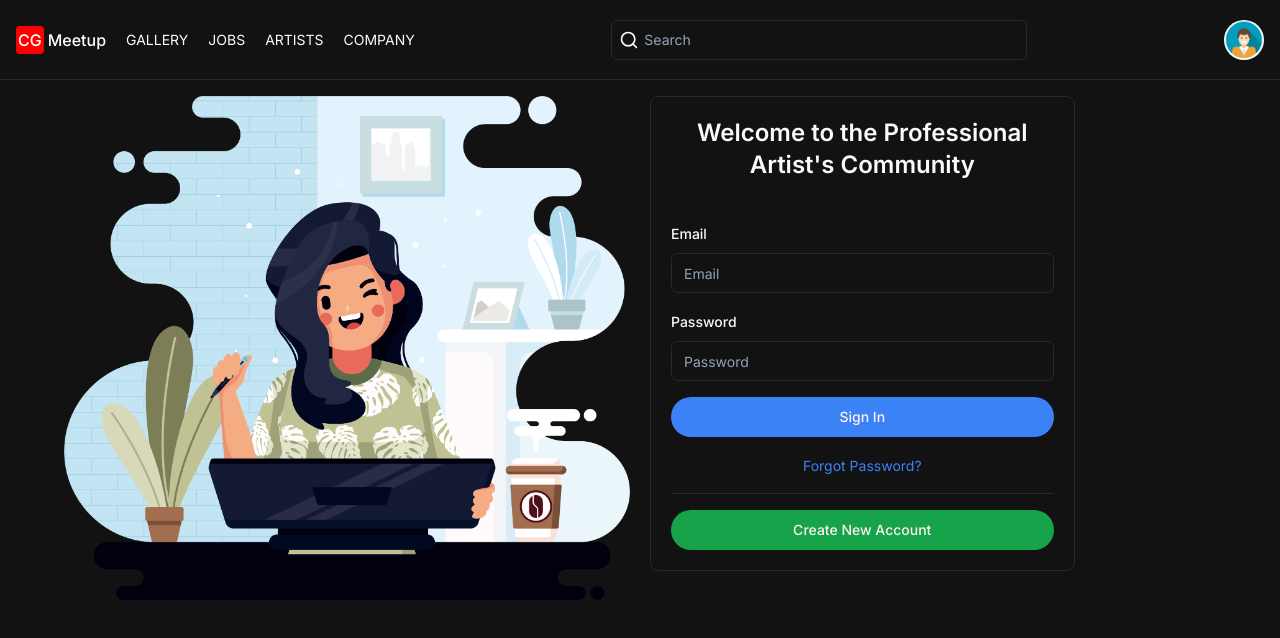
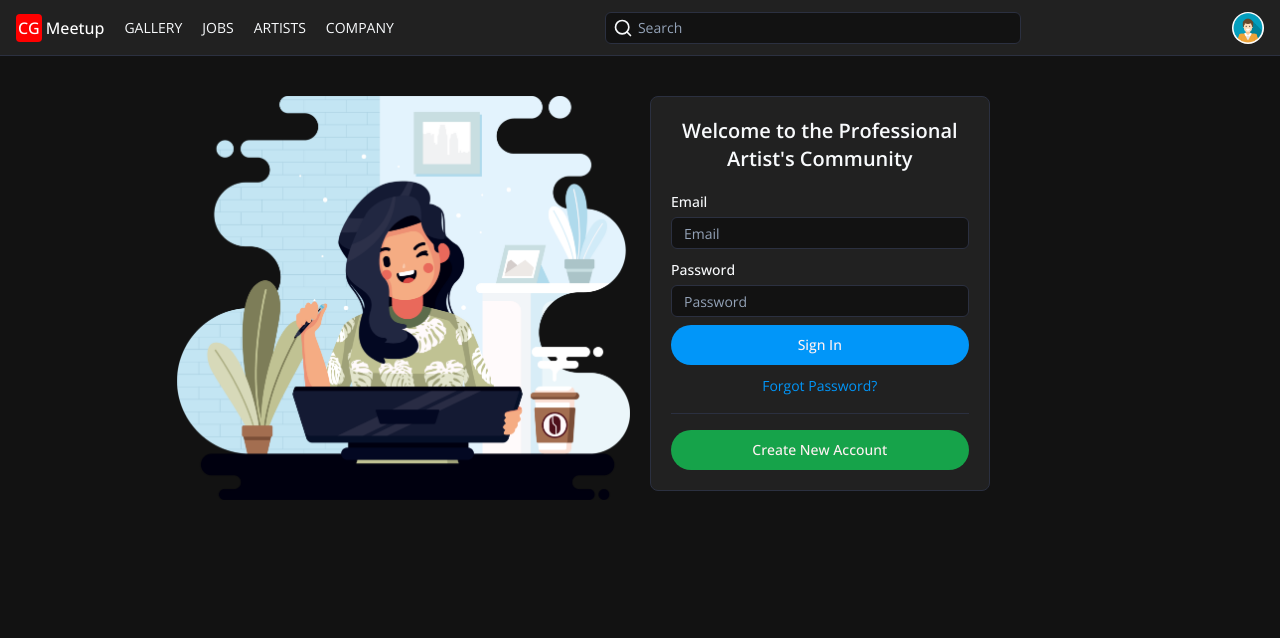
Before and after one commit to DEBargha2004/cgmeetup, a Next.js app: page / in a window 1280 px wide. Shown: the top 638 px of the page. Built offline with nearby package versions, Linux system fonts and the light colour scheme.

Commit message:
fix
border color and background color fixed

```diff
--- a/src/app/globals.css
+++ b/src/app/globals.css
@@ -10,7 +10,7 @@
     --card-foreground: 222.2 84% 4.9%;
     --popover: 0 0% 100%;
     --popover-foreground: 222.2 84% 4.9%;
-    --primary: 221.2 83.2% 53.3%;
+    --primary: 204 99% 49%;
     --success: 142.1 76.2% 36.3%;
     --success-foreground: 355.7 100% 97.3%;
     --primary-foreground: 355.7 100% 97.3%;
@@ -26,7 +26,7 @@
     --dark-accent-foreground: 355.7 100% 97.3%;
     --light-accent: 0 0% 13%;
     --light-accent-foreground: 355.7 100% 97.3%;
-    --border: 214.3 31.8% 91.4%;
+    --border: 225 19% 21%;
     --input: 214.3 31.8% 91.4%;
     --ring: 221.2 83.2% 53.3%;
     --radius: 0.5rem;
@@ -39,7 +39,7 @@
     --card-foreground: 210 40% 98%;
     --popover: 222.2 84% 4.9%;
     --popover-foreground: 210 40% 98%;
-    --primary: 217.2 91.2% 59.8%;
+    --primary: 204 99% 49%;
     --primary-foreground: 355.7 100% 97.3%;
     --success: 142.1 76.2% 36.3%;
     --success-foreground: 355.7 100% 97.3%;
@@ -49,9 +49,13 @@
     --muted-foreground: 215 20.2% 65.1%;
     --accent: 217.2 32.6% 17.5%;
     --accent-foreground: 210 40% 98%;
+    --dark-accent: 0 0% 7%;
+    --dark-accent-foreground: 355.7 100% 97.3%;
+    --light-accent: 0 0% 13%;
+    --light-accent-foreground: 355.7 100% 97.3%;
     --destructive: 0 62.8% 30.6%;
     --destructive-foreground: 210 40% 98%;
-    --border: 217.2 32.6% 17.5%;
+    --border: 225 19% 21%;
     --input: 217.2 32.6% 17.5%;
     --ring: 224.3 76.3% 48%;
   }
--- a/src/app/layout.tsx
+++ b/src/app/layout.tsx
@@ -1,11 +1,11 @@
 import type { Metadata } from 'next'
-import { Inter } from 'next/font/google'
+import { Inter, Open_Sans, Roboto } from 'next/font/google'
 import './globals.css'
 import { ThemeProvider } from '@/provider/theme-provider'
 import { cn } from '@/lib/utils'
 import { Navbar } from '@/components/custom'
 
-const inter = Inter({ subsets: ['latin'] })
+const inter = Open_Sans({ subsets: ['cyrillic'] })
 
 export const metadata: Metadata = {
   title: 'Create Next App',
@@ -26,8 +26,8 @@ export default function RootLayout ({
           enableSystem
           disableTransitionOnChange
         >
-          <Navbar className='h-[10%]' />
-          <div className='h-[90%]'>{children}</div>
+          <Navbar className='h-[7%]' />
+          <div className='h-[93%]'>{children}</div>
         </ThemeProvider>
       </body>
     </html>
--- a/src/app/page.tsx
+++ b/src/app/page.tsx
@@ -7,21 +7,22 @@ import Link from 'next/link'
 
 export default function Home () {
   return (
-    <main className='h-full w-[90%] mx-auto grid grid-cols-2 gap-5 pt-4'>
-      <div className=''>
+    <main className='h-full w-[90%] mx-auto grid grid-cols-2 gap-5  pt-10'>
+      <div className='flex justify-end items-start'>
         <Image
           src={landing_page}
           alt='landing_page'
           height={500}
           width={500}
-          className=' w-full object-contain'
+          className='w-[80%] object-contain'
         />
       </div>
+      <div className='flex justify-start items-start'>
         <div
-        className='flex flex-col justify-start items-center gap-10
-      h-fit rounded-lg w-3/4 text-center bg-darkAccent border py-5 px-2'
+          className='flex flex-col justify-center items-center gap-4
+      h-fit rounded-lg w-[60%] text-center bg-lightAccent border py-5 px-2'
         >
-        <h1 className='text-2xl font-semibold mx-auto'>
+          <h1 className='text-xl font-semibold mx-auto'>
             Welcome to the Professional Artist's Community
           </h1>
           <div
@@ -37,6 +38,7 @@ export default function Home () {
             </Link>
           </div>
         </div>
+      </div>
     </main>
   )
 }
--- a/src/components/custom/form/sign-in.tsx
+++ b/src/components/custom/form/sign-in.tsx
@@ -24,7 +24,7 @@ export default function SignInForm () {
     <Form {...form}>
       <form
         onSubmit={form.handleSubmit(handleFormSubmit)}
-        className='flex flex-col justify-start items-stretch gap-4 w-full'
+        className='flex flex-col justify-start items-stretch gap-2 w-full'
       >
         <FormField
           control={form.control}
--- a/src/components/custom/navbar.tsx
+++ b/src/components/custom/navbar.tsx
@@ -18,7 +18,7 @@ export default function Navbar ({ className }: { className?: string }) {
   return (
     <div
       className={cn(
-        'px-4 py-2 flex justify-between items-center border-b',
+        'px-4 py-2 flex justify-between items-center border-b bg-lightAccent',
         className
       )}
     >
@@ -35,7 +35,7 @@ export default function Navbar ({ className }: { className?: string }) {
         ))}
       </div>
       <div className='w-1/3 relative'>
-        <Input className='w-full pl-8' placeholder='Search' />
+        <Input className='w-full pl-8 h-8' placeholder='Search' />
         <Search
           className='absolute left-2 top-1/2 -translate-y-1/2
         h-5 w-5'
@@ -44,7 +44,7 @@ export default function Navbar ({ className }: { className?: string }) {
       <div>
         <DropdownMenu>
           <DropdownMenuTrigger asChild>
-            <Avatar className='cursor-pointer'>
+            <Avatar className='cursor-pointer h-8 w-8'>
               <AvatarImage src={user_profile.src} />
               <AvatarFallback>DS</AvatarFallback>
             </Avatar>
--- a/src/components/ui/form.tsx
+++ b/src/components/ui/form.tsx
@@ -1,17 +1,17 @@
-import * as React from "react"
-import * as LabelPrimitive from "@radix-ui/react-label"
-import { Slot } from "@radix-ui/react-slot"
+import * as React from 'react'
+import * as LabelPrimitive from '@radix-ui/react-label'
+import { Slot } from '@radix-ui/react-slot'
 import {
   Controller,
   ControllerProps,
   FieldPath,
   FieldValues,
   FormProvider,
-  useFormContext,
-} from "react-hook-form"
+  useFormContext
+} from 'react-hook-form'
 
-import { cn } from "@/lib/utils"
-import { Label } from "@/components/ui/label"
+import { cn } from '@/lib/utils'
+import { Label } from '@/components/ui/label'
 
 const Form = FormProvider
 
@@ -47,7 +47,7 @@ const useFormField = () => {
   const fieldState = getFieldState(fieldContext.name, formState)
 
   if (!fieldContext) {
-    throw new Error("useFormField should be used within <FormField>")
+    throw new Error('useFormField should be used within <FormField>')
   }
 
   const { id } = itemContext
@@ -58,7 +58,7 @@ const useFormField = () => {
     formItemId: `${id}-form-item`,
     formDescriptionId: `${id}-form-item-description`,
     formMessageId: `${id}-form-item-message`,
-    ...fieldState,
+    ...fieldState
   }
 }
 
@@ -78,11 +78,11 @@ const FormItem = React.forwardRef<
 
   return (
     <FormItemContext.Provider value={{ id }}>
-      <div ref={ref} className={cn("space-y-2", className)} {...props} />
+      <div ref={ref} className={cn('space-y-1', className)} {...props} />
     </FormItemContext.Provider>
   )
 })
-FormItem.displayName = "FormItem"
+FormItem.displayName = 'FormItem'
 
 const FormLabel = React.forwardRef<
   React.ElementRef<typeof LabelPrimitive.Root>,
@@ -93,13 +93,13 @@ const FormLabel = React.forwardRef<
   return (
     <Label
       ref={ref}
-      className={cn(error && "text-destructive", className)}
+      className={cn(error && 'text-destructive', className)}
       htmlFor={formItemId}
       {...props}
     />
   )
 })
-FormLabel.displayName = "FormLabel"
+FormLabel.displayName = 'FormLabel'
 
 const FormControl = React.forwardRef<
   React.ElementRef<typeof Slot>,
@@ -121,7 +121,7 @@ const FormControl = React.forwardRef<
     />
   )
 })
-FormControl.displayName = "FormControl"
+FormControl.displayName = 'FormControl'
 
 const FormDescription = React.forwardRef<
   HTMLParagraphElement,
@@ -133,12 +133,12 @@ const FormDescription = React.forwardRef<
     <p
       ref={ref}
       id={formDescriptionId}
-      className={cn("text-sm text-muted-foreground", className)}
+      className={cn('text-sm text-muted-foreground', className)}
       {...props}
     />
   )
 })
-FormDescription.displayName = "FormDescription"
+FormDescription.displayName = 'FormDescription'
 
 const FormMessage = React.forwardRef<
   HTMLParagraphElement,
@@ -155,14 +155,14 @@ const FormMessage = React.forwardRef<
     <p
       ref={ref}
       id={formMessageId}
-      className={cn("text-sm font-medium text-destructive", className)}
+      className={cn('text-sm font-medium text-destructive', className)}
       {...props}
     >
       {body}
     </p>
   )
 })
-FormMessage.displayName = "FormMessage"
+FormMessage.displayName = 'FormMessage'
 
 export {
   useFormField,
@@ -172,5 +172,5 @@ export {
   FormControl,
   FormDescription,
   FormMessage,
-  FormField,
+  FormField
 }
--- a/src/components/ui/input.tsx
+++ b/src/components/ui/input.tsx
@@ -11,7 +11,7 @@ const Input = React.forwardRef<HTMLInputElement, InputProps>(
       <input
         type={type}
         className={cn(
-          'flex h-10 w-full bg-darkAccent rounded-md border border-input  px-3 py-2 text-sm ring-offset-background file:border-0 file:bg-transparent file:text-sm file:font-medium placeholder:text-muted-foreground focus-visible:outline-none focus-visible:ring-2 focus-visible:ring-ring focus-visible:ring-offset-2 disabled:cursor-not-allowed disabled:opacity-50',
+          'flex h-8 w-full bg-darkAccent rounded-md border border-border  px-3 py-2 text-sm ring-offset-primary file:border-0 file:bg-transparent file:text-sm file:font-medium placeholder:text-muted-foreground focus-visible:outline-none focus-visible:ring-0 focus-visible:ring-ring focus-visible:ring-offset-2 disabled:cursor-not-allowed disabled:opacity-50',
           className
         )}
         ref={ref}
```
Lines whose indentation alone changed are shown as unchanged.
